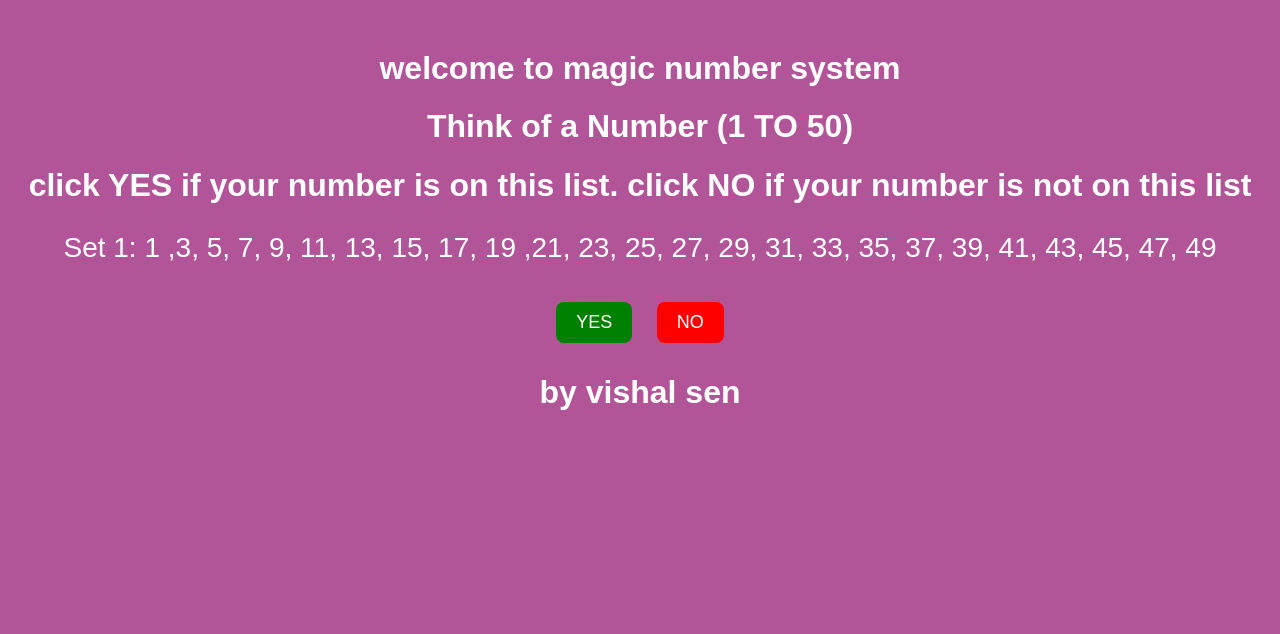
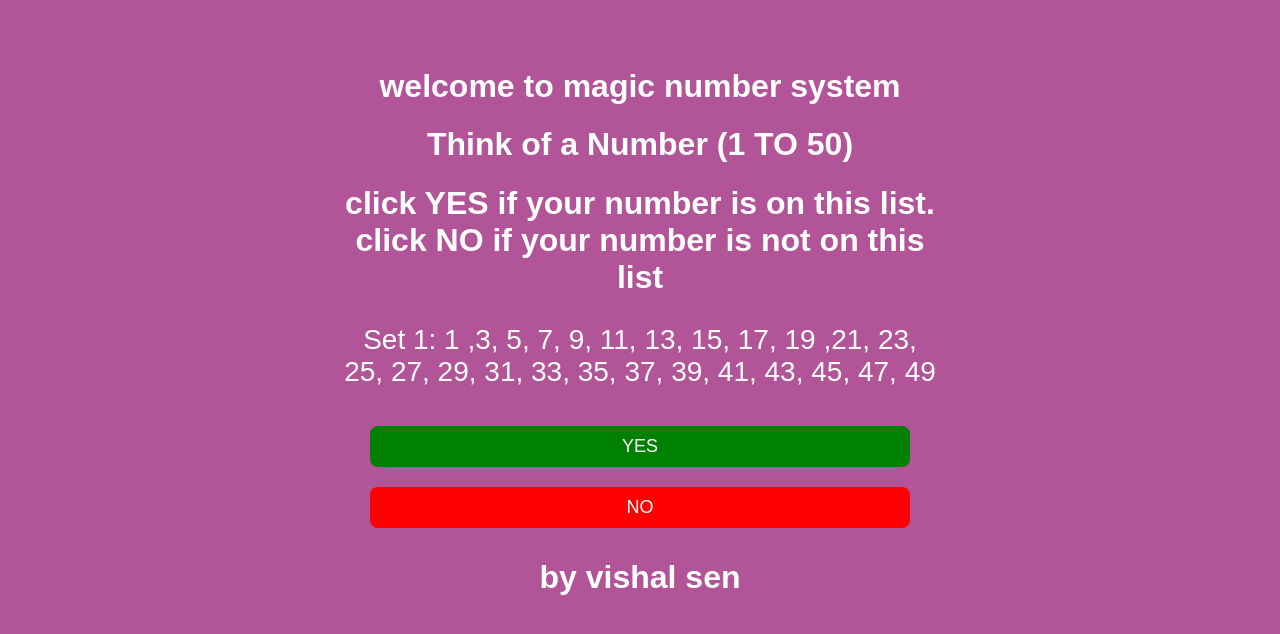
Before and after one commit to vishalsen4545-web/number-magic-game, a plain HTML site: page index.html in a window 1280 px wide. Drawn offline with Linux system fonts and the light colour scheme.

Commit message:
Add files via upload

```diff
--- a/index.html
+++ b/index.html
@@ -3,7 +3,25 @@
 <html>
 <head>
     <title>Number Prediction Game by vishal sen</title>
+    <meta name="viewport" content="width=device-width, initial-scale=1.0">
+
     <style>
+        body {
+    padding: 10px;
+}
+
+#setText {
+    font-size: 20px;
+}
+
+button {
+    width: 90%;
+    font-size: 18px;
+}
+.box {
+    max-width: 600px;
+    margin: auto;
+}
         body {
             text-align: center;
             font-family: Arial;
```
